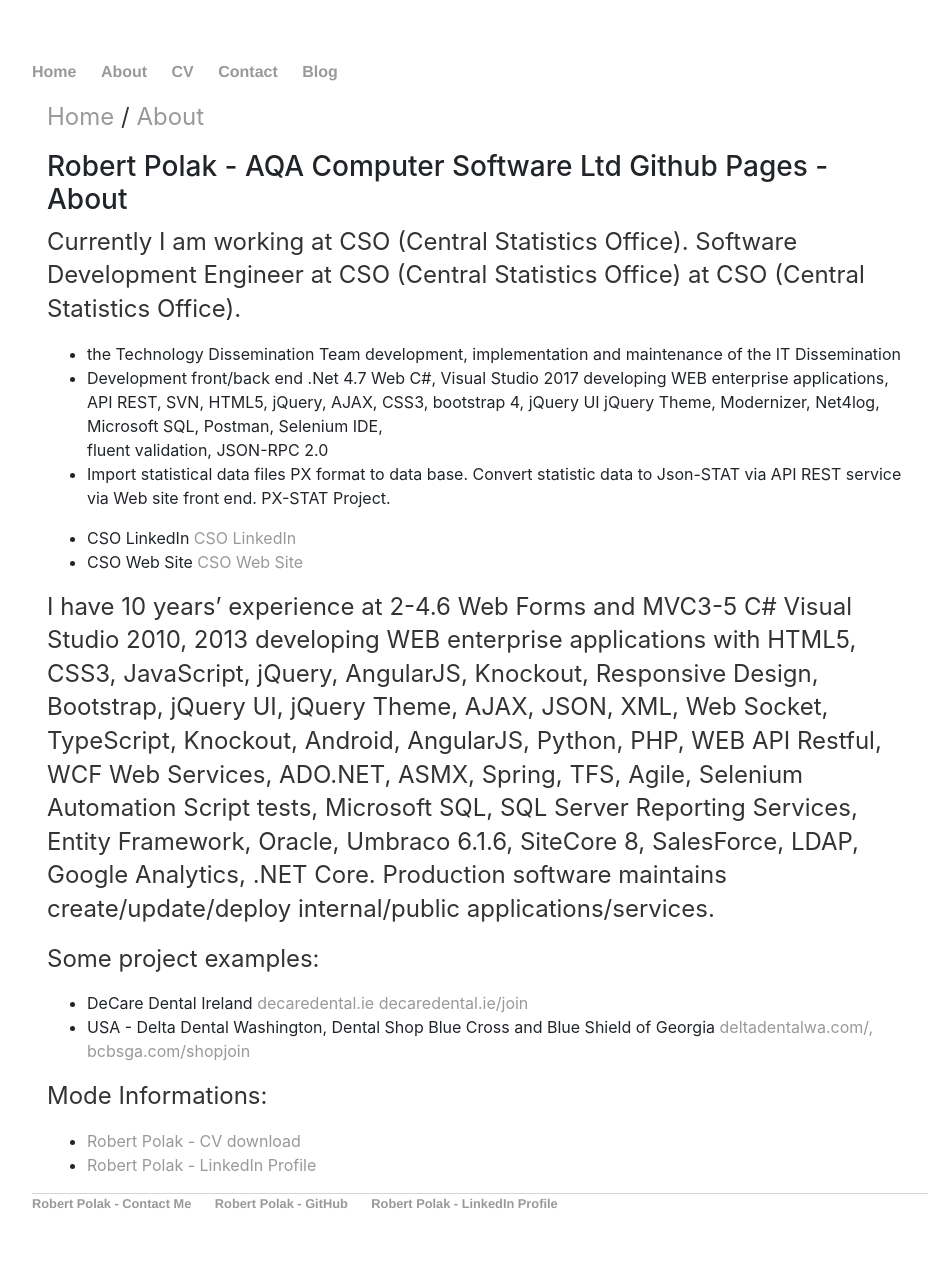
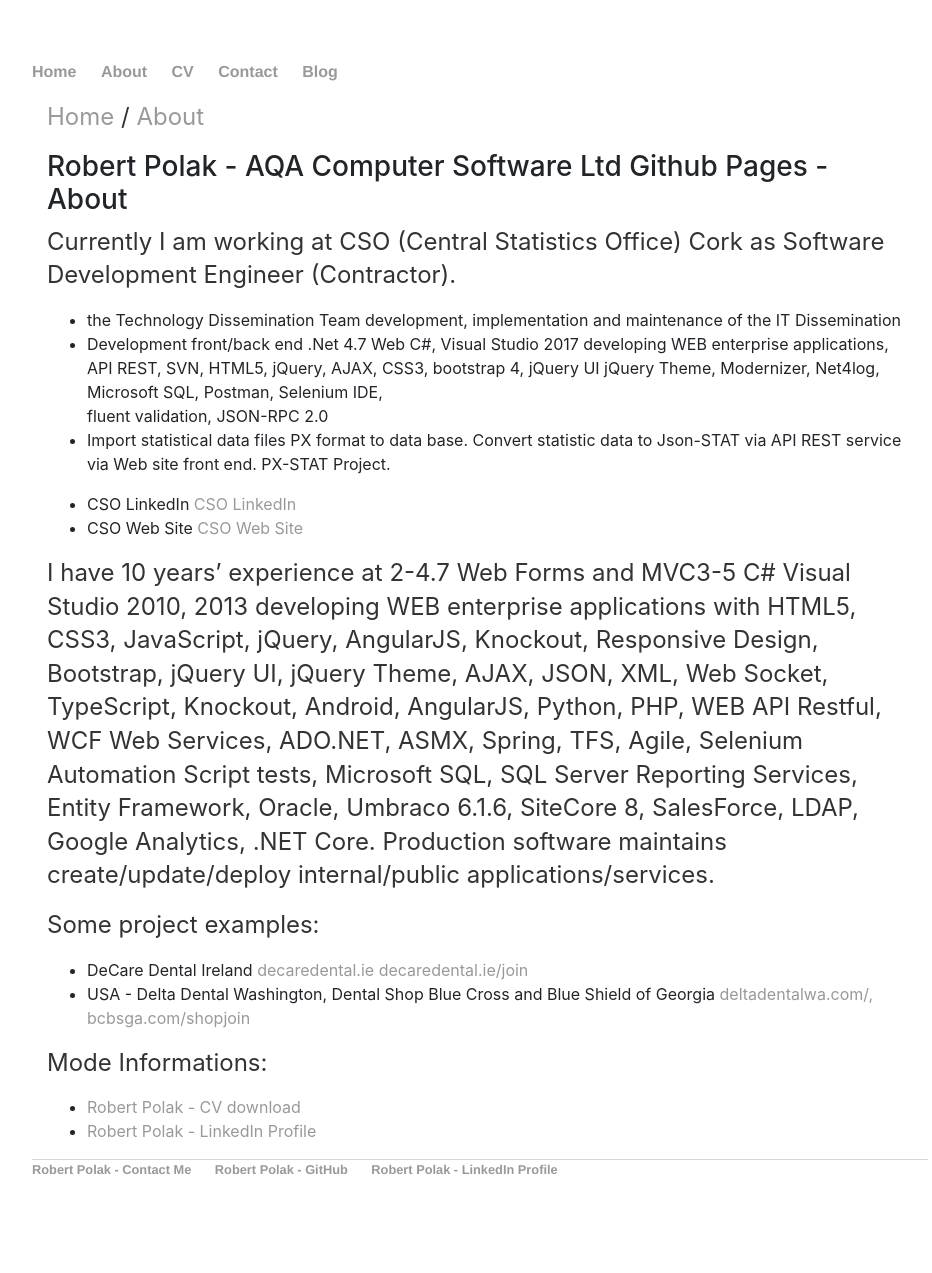
Before and after one commit to robertpolak1968/robertpolak1968.github.io, a Jekyll site: the page built from about.html, in a window 1280 px wide. Shown: the whole page, without its empty margins (160-1092 px from the left). Built offline with Jekyll 4.4.1, drawn with Linux system fonts in a browser that asks for light colours; nearby versions of some CDN libraries; after the commit the page ends 1239 px from its top, so only the background shows below that.

Commit message:
Update about.html

```diff
--- a/about.html
+++ b/about.html
@@ -8,8 +8,7 @@
 
 <h3>Robert Polak - AQA Computer Software Ltd Github Pages - About </h3>
     <p>
-        Currently I am working at CSO (Central Statistics Office).
-        Software Development Engineer at CSO (Central Statistics Office) at CSO (Central Statistics Office).
+        Currently I am working at CSO (Central Statistics Office) Cork as Software Development Engineer (Contractor).
     </p>
         <ul>
             <li>the Technology Dissemination Team development, implementation and maintenance of the IT Dissemination</li>
@@ -25,7 +24,7 @@
     </ul>
 
     <p>
-        I have 10 years’ experience at 2-4.6 Web Forms and MVC3-5 C# Visual Studio 2010, 2013 developing WEB enterprise applications with HTML5, CSS3, JavaScript, jQuery, AngularJS, Knockout, Responsive Design, Bootstrap, jQuery UI, jQuery Theme, AJAX,
+        I have 10 years’ experience at 2-4.7 Web Forms and MVC3-5 C# Visual Studio 2010, 2013 developing WEB enterprise applications with HTML5, CSS3, JavaScript, jQuery, AngularJS, Knockout, Responsive Design, Bootstrap, jQuery UI, jQuery Theme, AJAX,
         JSON, XML, Web Socket, TypeScript, Knockout, Android, AngularJS, Python, PHP, WEB API Restful, WCF Web Services, ADO.NET, ASMX, Spring, TFS, Agile, Selenium Automation Script tests, Microsoft SQL, SQL Server Reporting Services, Entity Framework,
         Oracle, Umbraco 6.1.6, SiteCore 8, SalesForce, LDAP, Google Analytics, .NET Core. Production software maintains create/update/deploy internal/public applications/services.
     </p>
```
